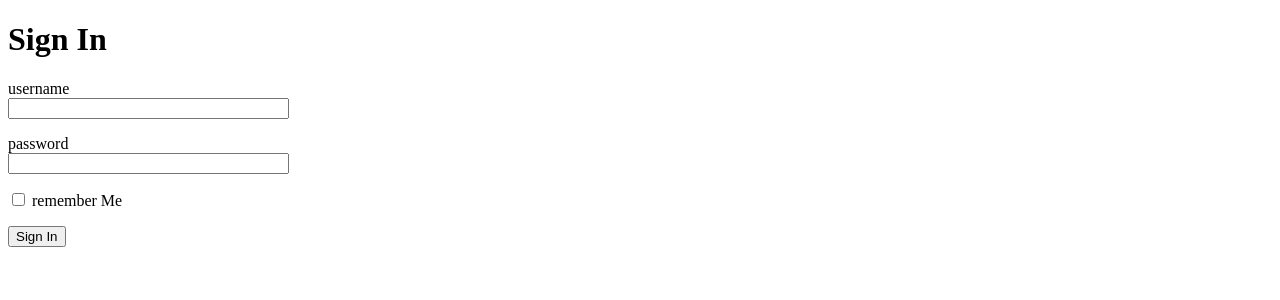
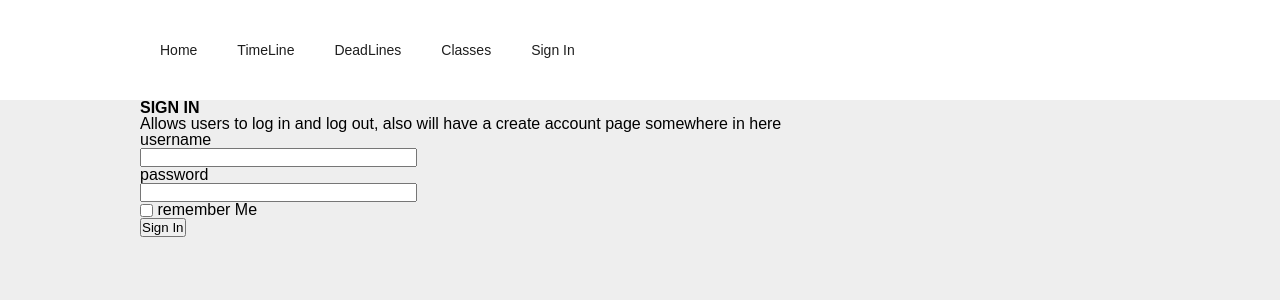
Before and after one commit to FFonderie/deadline, a Flask app: page /login in a window 1280 px wide. Shown: the top 300 px of the page. Run offline with Flask 3, Linux system fonts and the light colour scheme.

Commit message:
Rudimentary Layout
I learned basic css and html extending to make a very rudimentary website layout.

```diff
--- a/app/routes.py
+++ b/app/routes.py
@@ -9,7 +9,6 @@ from flask import current_app as deadline_app
 from app.forms import LoginForm
 
 @deadline_app.route('/')
-@deadline_app.route('/home')
 def home():
     """renders the home page"""
     return render_template(
@@ -17,12 +16,37 @@ def home():
         title='Deadline',
         year=datetime.now().year,
     )
+
 @deadline_app.route('/login')
 def login():
-    """renders a login page, placeholder for now"""
+    """renders a login page"""
     form = LoginForm()
     return render_template(
         'login.html',
-        title='DeadLine',
+        title='Login',
         form = form
     )
+
+@deadline_app.route('/timeline')
+def timeline():
+    """renders a timeline page"""
+    return render_template(
+        'timeline.html',
+        title='TimeLine',
+    )
+
+@deadline_app.route('/classes')
+def classes():
+    """renders a classes page"""
+    return render_template(
+        'classes.html',
+        title='Classes',
+    )
+
+@deadline_app.route('/deadlines')
+def deadlines():
+    """renders a deadlines page"""
+    return render_template(
+        'deadlines.html',
+        title='DeadLines',
+    )
--- a/app/static/content/style.css
+++ b/app/static/content/style.css
@@ -104,23 +104,49 @@ input, select {
 /* END OF CODE BY RICHARD CLARK */
 
 
- h1
- {
-    color: red;
-    font-size: 70px;
-    margin: 0px;
-    background-color: blue;
-    text-align: center;
-    font-family: Arial, 'Times New Roman';
+*
+{
+    margin: 0;
+    padding: 0;
+    font-family: Arial;
+}
+body
+{
+    background-color: #eee;
 }
 
-.index-hello
+.wrapper
 {
-    color: green;
+    margin: 0 auto;
+    width:1000px;
 }
 
-p {
-    color: #ffffff;
-    background-color: rgb(0,0,0);
-    text-align: center;
+nav
+{
+    width: 100%;
+    height: 100px;
+    background-color: #ffffff;
 }
+
+ul
+{
+
+}
+
+ul li
+{
+    list-style: none;
+    display: inline-block;
+    float: left;
+    line-height: 100px;
+
+}
+
+ul li a
+{
+    display: block;
+    text-decoration: none;
+    font-size: 14px;
+    color: #1e1e1e;
+    padding: 0 20px;
+}
--- /dev/null
+++ b/app/templates/layout.html
@@ -0,0 +1,33 @@
+<!DOCTYPE html>
+<html>
+<!--this is the general format of all pages-->
+<head>
+    <meta charset="UTF-8">
+    <title> {{title}} </title>
+    <meta name="viewport" content="width=device-width, initial-scale=1.0"/>
+
+    <!--import the style sheet from static (otherwise server cant find it)-->
+    <link rel="stylesheet" href="/static/content/style.css" />
+</head>
+
+<body>
+    <!--top navigation bar-->
+    <nav>
+        <div class="wrapper">
+            <ul>
+                <li><a href="/">Home</a></li>
+                <li><a href="/timeline">TimeLine</a></li>
+                <li><a href="/deadlines">DeadLines</a></li>
+                <li><a href="/classes">Classes</a></li>
+                <li><a href="/login">Sign In</a></li>
+            </ul>
+        </div>
+    </nav>
+    <div class="wrapper">
+        <!--content of another page extending this-->
+        {% block content %}
+        {% endblock %}
+    </div>
+
+</body>
+</html>
--- a/app/templates/login.html
+++ b/app/templates/login.html
@@ -1,21 +1,19 @@
-<!DOCTYPE html>
-<html>
-    <head>
-        <meta charset="UTF-8">
-        <title>{{ title }} - Sign In</title>
+{% extends "layout.html" %}
 
-    </head>
+{% block content %}
 
-    <body>
-        <h1>Sign In</h1>
+<h1>SIGN IN</h1>
+<p>
+    Allows users to log in and log out, also will have a create account page somewhere in here
+</p>
 <form action="" method="post" novalidate>
     {{ form.hidden_tag() }}
     <p>
-                {{ form.username.label }}<br/>
+        {{ form.username.label }}<br />
         {{ form.username(size=32) }}
     </p>
     <p>
-                {{ form.password.label }}<br/>
+        {{ form.password.label }}<br />
         {{ form.password(size=32) }}
     </p>
     <p>
@@ -26,5 +24,5 @@
         {{ form.submit() }}
     </p>
 </form>
-    </body>
-</html>
+
+{% endblock %}
```
Also changed, not shown: app/templates/classes.html (added, +25 -0 lines), app/templates/deadlines.html (added, +12 -0 lines), app/templates/index.html (+7 -16 lines), app/templates/timeline.html (added, +13 -0 lines). Lines whose indentation alone changed are shown as unchanged.
